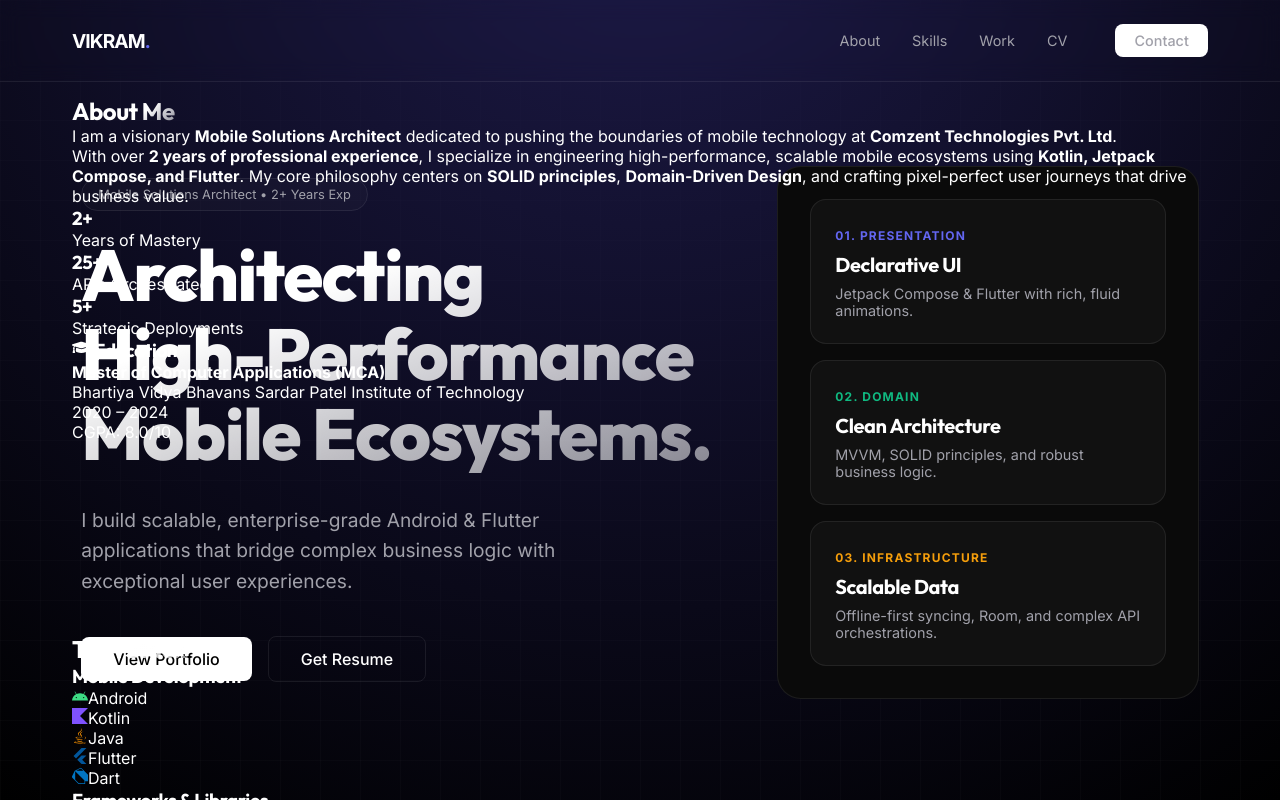
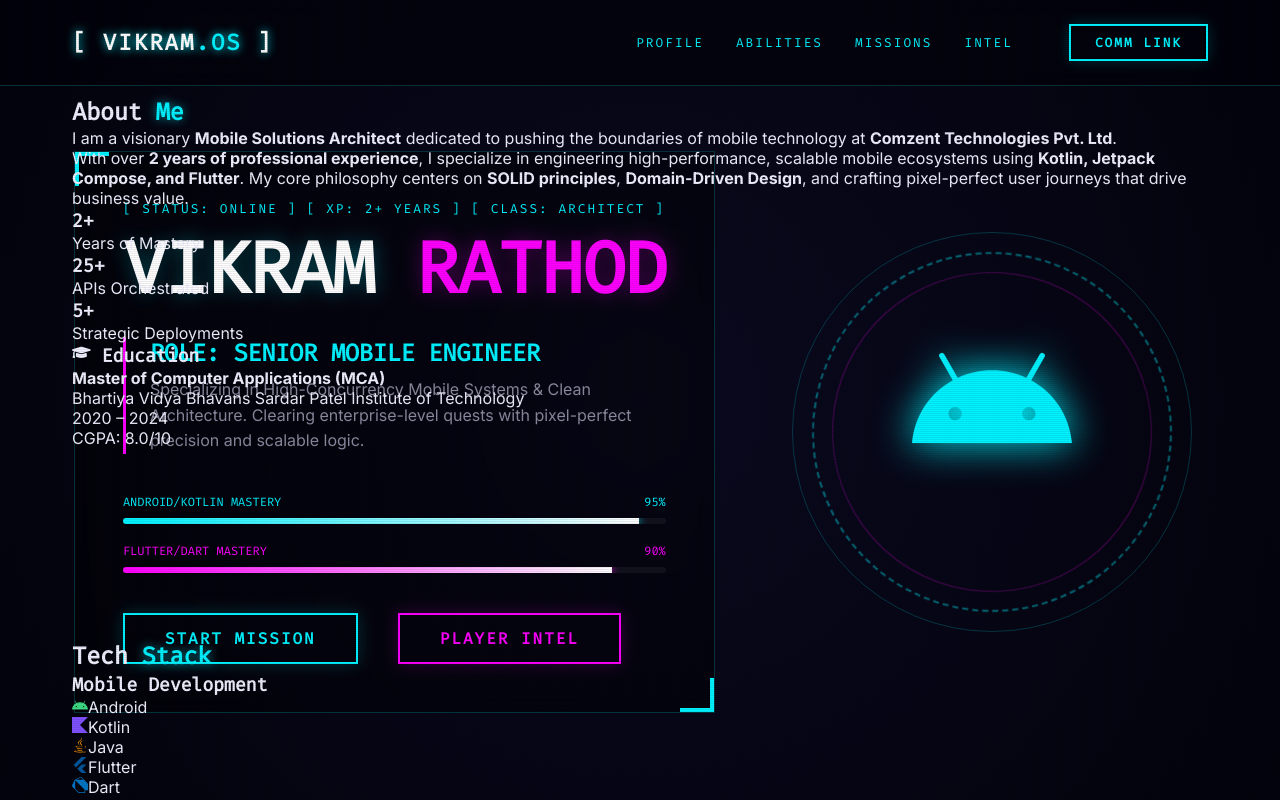
Before and after one commit to vikram-rathod/vikram_portfolio_react, a React (Vite) app: page / in a window 1280 px wide. Shown: the top 800 px of the page. Built offline with nearby package versions, Linux system fonts and the light colour scheme.

Commit message:
Convert portfolio to Cyberpunk Game-Style HUD aesthetic

```diff
--- a/src/App.jsx
+++ b/src/App.jsx
@@ -11,11 +11,6 @@
 function App() {
     return (
         <div className="app">
-            <div className="background-globes">
-                <div className="globe globe-1"></div>
-                <div className="globe globe-2"></div>
-                <div className="globe globe-3"></div>
-            </div>
             <Navbar />
             <Hero />
             <About />
--- a/src/components/Hero.jsx
+++ b/src/components/Hero.jsx
@@ -1,96 +1,150 @@
 import React from 'react';
-import { Typewriter } from 'react-simple-typewriter';
 import { FaGithub, FaLinkedinIn, FaEnvelope } from 'react-icons/fa';
 import { SiKotlin, SiFlutter, SiAndroid } from 'react-icons/si';
 import { motion } from 'framer-motion';
 
 const Hero = () => {
-    const handleMouseMove = (e) => {
-        const { currentTarget: target, clientX: x, clientY: y } = e;
-        const { left, top } = target.getBoundingClientRect();
-        target.style.setProperty("--mouse-x", `${x - left}px`);
-        target.style.setProperty("--mouse-y", `${y - top}px`);
-    };
-
-    const containerVariants = {
-        hidden: { opacity: 0 },
-        visible: {
-            opacity: 1,
-            transition: { staggerChildren: 0.2, delayChildren: 0.3 }
-        }
-    };
-
-    const itemVariants = {
-        hidden: { y: 20, opacity: 0 },
-        visible: { y: 0, opacity: 1, transition: { duration: 0.8, ease: "easeOut" } }
-    };
-
-    const layerVariants = {
-        hover: (i) => ({
-            scale: 1.05,
-            x: i * 15,
-            y: i * -15,
-            rotateZ: i * 2,
-            transition: { type: "spring", stiffness: 300, damping: 20 }
-        })
-    };
-
     return (
         <section className="hero mesh-gradient">
-            <div className="container hero-container">
+            <div className="container hero-container" style={{ position: 'relative' }}>
                 <motion.div
-                    className="hero-content"
-                    initial={{ opacity: 0, y: 20 }}
-                    animate={{ opacity: 1, y: 0 }}
+                    className="hero-content hud-panel"
+                    initial={{ opacity: 0, x: -50 }}
+                    animate={{ opacity: 1, x: 0 }}
                     transition={{ duration: 0.8 }}
                 >
-                    <span style={{
-                        color: 'var(--text-dim)',
-                        border: '1px solid var(--border)',
-                        padding: '0.5rem 1rem',
-                        borderRadius: '2rem',
-                        fontSize: '0.8rem',
-                        background: 'rgba(255,255,255,0.02)'
-                    }}>
-                        Mobile Solutions Architect • 2+ Years Exp
-                    </span>
-                    <h1 className="gradient-text" style={{ fontSize: '4.5rem', fontWeight: '800', lineHeight: '1.1', margin: '2rem 0' }}>
-                        Architecting <br /> High-Performance <br /> Mobile Ecosystems.
+                    <div style={{ marginBottom: '1rem', fontFamily: 'var(--font-heading)', color: 'var(--hud-cyan)', fontSize: '0.8rem', letterSpacing: '2px' }}>
+                        [ STATUS: ONLINE ] [ XP: 2+ YEARS ] [ CLASS: ARCHITECT ]
+                    </div>
+                    <h1 style={{ fontSize: '4.5rem', fontWeight: '900', lineHeight: '1', margin: '1rem 0', fontFamily: 'var(--font-heading)', color: '#fff', textShadow: '0 0 20px rgba(0,243,255,0.3)' }}>
+                        VIKRAM <span style={{ color: 'var(--hud-magenta)', textShadow: '0 0 20px rgba(255,0,255,0.3)' }}>RATHOD</span>
                     </h1>
-                    <p style={{ color: 'var(--text-dim)', fontSize: '1.2rem', maxWidth: '30rem', marginBottom: '2.5rem', lineHeight: '1.6' }}>
-                        I build scalable, enterprise-grade Android & Flutter applications that bridge complex business logic with exceptional user experiences.
-                    </p>
-                    <div className="hero-btns">
-                        <a href="#projects" className="btn-primary">View Portfolio</a>
-                        <a href="https://www.canva.com/design/DAG409WH0Gs/i0xLy23FwPL-pfRj_aYVIQ/view" target="_blank" className="btn-secondary">Get Resume</a>
+                    <div style={{ borderLeft: '3px solid var(--hud-magenta)', paddingLeft: '1.5rem', margin: '2rem 0' }}>
+                        <h2 style={{ fontSize: '1.5rem', color: 'var(--hud-cyan)', marginBottom: '0.5rem', fontFamily: 'var(--font-heading)' }}>ROLE: SENIOR MOBILE ENGINEER</h2>
+                        <p style={{ color: 'var(--text-dim)', fontSize: '1rem', lineHeight: '1.6' }}>
+                            Specializing in High-Concurrency Mobile Systems & Clean Architecture.
+                            Clearing enterprise-level quests with pixel-perfect precision and scalable logic.
+                        </p>
+                    </div>
+
+                    <div className="stats-container" style={{ margin: '2.5rem 0' }}>
+                        <div className="stat-row" style={{ marginBottom: '1.2rem' }}>
+                            <div style={{ display: 'flex', justifyContent: 'space-between', marginBottom: '0.5rem', fontSize: '0.75rem', fontFamily: 'var(--font-heading)', color: 'var(--hud-cyan)' }}>
+                                <span>ANDROID/KOTLIN MASTERY</span>
+                                <span>95%</span>
+                            </div>
+                            <div style={{ height: '6px', background: 'rgba(255,255,255,0.05)', borderRadius: '10px', overflow: 'hidden' }}>
+                                <motion.div
+                                    initial={{ width: 0 }}
+                                    animate={{ width: '95%' }}
+                                    transition={{ duration: 1.5, ease: "easeOut" }}
+                                    style={{ height: '100%', background: 'linear-gradient(90deg, var(--hud-cyan), #fff)', boxShadow: '0 0 10px var(--hud-cyan)' }}
+                                />
+                            </div>
+                        </div>
+                        <div className="stat-row">
+                            <div style={{ display: 'flex', justifyContent: 'space-between', marginBottom: '0.5rem', fontSize: '0.75rem', fontFamily: 'var(--font-heading)', color: 'var(--hud-magenta)' }}>
+                                <span>FLUTTER/DART MASTERY</span>
+                                <span>90%</span>
+                            </div>
+                            <div style={{ height: '6px', background: 'rgba(255,255,255,0.05)', borderRadius: '10px', overflow: 'hidden' }}>
+                                <motion.div
+                                    initial={{ width: 0 }}
+                                    animate={{ width: '90%' }}
+                                    transition={{ duration: 1.5, ease: "easeOut", delay: 0.2 }}
+                                    style={{ height: '100%', background: 'linear-gradient(90deg, var(--hud-magenta), #fff)', boxShadow: '0 0 10px var(--hud-magenta)' }}
+                                />
+                            </div>
+                        </div>
+                    </div>
+
+                    <div className="hero-btns" style={{ display: 'flex', gap: '1.5rem' }}>
+                        <a href="#projects" className="btn-primary">START MISSION</a>
+                        <a href="https://www.canva.com/design/DAG409WH0Gs/i0xLy23FwPL-pfRj_aYVIQ/view" target="_blank" className="btn-secondary">PLAYER INTEL</a>
                     </div>
                 </motion.div>
 
                 <motion.div
-                    className="hero-visual glass-morphism"
-                    initial={{ opacity: 0, scale: 0.95 }}
+                    className="hero-visual"
+                    initial={{ opacity: 0, scale: 0.8 }}
                     animate={{ opacity: 1, scale: 1 }}
-                    transition={{ duration: 1, delay: 0.2 }}
+                    transition={{ duration: 1 }}
+                    style={{ display: 'flex', justifyContent: 'center', alignItems: 'center' }}
                 >
-                    <div className="architecture-stack">
-                        <div className="layer-card">
-                            <span style={{ color: 'var(--primary)', fontSize: '0.75rem', fontWeight: '700', letterSpacing: '0.1em' }}>01. PRESENTATION</span>
-                            <h3 style={{ marginTop: '0.5rem', fontSize: '1.25rem' }}>Declarative UI</h3>
-                            <p style={{ fontSize: '0.9rem', color: 'var(--text-dim)', marginTop: '0.5rem' }}>Jetpack Compose & Flutter with rich, fluid animations.</p>
-                        </div>
-                        <div className="layer-card">
-                            <span style={{ color: '#10b981', fontSize: '0.75rem', fontWeight: '700', letterSpacing: '0.1em' }}>02. DOMAIN</span>
-                            <h3 style={{ marginTop: '0.5rem', fontSize: '1.25rem' }}>Clean Architecture</h3>
-                            <p style={{ fontSize: '0.9rem', color: 'var(--text-dim)', marginTop: '0.5rem' }}>MVVM, SOLID principles, and robust business logic.</p>
-                        </div>
-                        <div className="layer-card">
-                            <span style={{ color: '#f59e0b', fontSize: '0.75rem', fontWeight: '700', letterSpacing: '0.1em' }}>03. INFRASTRUCTURE</span>
-                            <h3 style={{ marginTop: '0.5rem', fontSize: '1.25rem' }}>Scalable Data</h3>
-                            <p style={{ fontSize: '0.9rem', color: 'var(--text-dim)', marginTop: '0.5rem' }}>Offline-first syncing, Room, and complex API orchestrations.</p>
-                        </div>
+                    <div style={{
+                        width: '400px',
+                        height: '400px',
+                        borderRadius: '50%',
+                        position: 'relative',
+                        display: 'flex',
+                        justifyContent: 'center',
+                        alignItems: 'center',
+                    }}>
+                        <div style={{
+                            position: 'absolute',
+                            width: '100%',
+                            height: '100%',
+                            border: '1px solid var(--hud-cyan)',
+                            borderRadius: '50%',
+                            opacity: 0.2,
+                        }} />
+                        <div style={{
+                            position: 'absolute',
+                            width: '90%',
+                            height: '90%',
+                            border: '2px dashed var(--hud-cyan)',
+                            borderRadius: '50%',
+                            opacity: 0.4,
+                            animation: 'rotate-hero 20s linear infinite'
+                        }} />
+                        <div style={{
+                            position: 'absolute',
+                            width: '80%',
+                            height: '80%',
+                            border: '1px solid var(--hud-magenta)',
+                            borderRadius: '50%',
+                            opacity: 0.3,
+                            animation: 'rotate-hero-reverse 15s linear infinite'
+                        }} />
+                        <motion.div
+                            animate={{ y: [0, -15, 0] }}
+                            transition={{ duration: 4, repeat: Infinity, ease: "easeInOut" }}
+                            style={{ fontSize: '10rem', color: 'var(--hud-cyan)', filter: 'drop-shadow(0 0 20px var(--hud-cyan))' }}
+                        >
+                            <SiAndroid />
+                        </motion.div>
                     </div>
                 </motion.div>
             </div>
+            <style>
+                {`
+                    @keyframes rotate-hero { from { transform: rotate(0deg); } to { transform: rotate(360deg); } }
+                    @keyframes rotate-hero-reverse { from { transform: rotate(360deg); } to { transform: rotate(0deg); } }
+                    .hud-panel {
+                        padding: 3rem;
+                        background: rgba(0, 0, 0, 0.4);
+                        border: 1px solid var(--hud-border);
+                        position: relative;
+                        backdrop-filter: blur(10px);
+                    }
+                    .hud-panel::before {
+                        content: '';
+                        position: absolute;
+                        top: 0; left: 0;
+                        width: 30px; height: 30px;
+                        border-top: 4px solid var(--hud-cyan);
+                        border-left: 4px solid var(--hud-cyan);
+                    }
+                    .hud-panel::after {
+                        content: '';
+                        position: absolute;
+                        bottom: 0; right: 0;
+                        width: 30px; height: 30px;
+                        border-bottom: 4px solid var(--hud-cyan);
+                        border-right: 4px solid var(--hud-cyan);
+                    }
+                `}
+            </style>
         </section>
     );
 };
--- a/src/components/Navbar.jsx
+++ b/src/components/Navbar.jsx
@@ -1,39 +1,25 @@
-import React, { useState, useEffect } from 'react';
-import { FaBars, FaTimes } from 'react-icons/fa';
+import React from 'react';
 
 const Navbar = () => {
-    const [isOpen, setIsOpen] = useState(false);
-    const [scrolled, setScrolled] = useState(false);
-
-    useEffect(() => {
-        const handleScroll = () => {
-            if (window.scrollY > 50) {
-                setScrolled(true);
-            } else {
-                setScrolled(false);
-            }
-        };
-
-        window.addEventListener('scroll', handleScroll);
-        return () => window.removeEventListener('scroll', handleScroll);
-    }, []);
-
-    const toggleMenu = () => {
-        setIsOpen(!isOpen);
-    };
-
     return (
-        <nav className="navbar">
+        <nav className="navbar" style={{ borderBottom: '1px solid var(--hud-border)', background: 'rgba(3,3,11,0.8)' }}>
             <div className="container nav-container">
-                <div className="logo" style={{ fontWeight: '800', fontSize: '1.2rem', letterSpacing: '-0.05em' }}>
-                    VIKRAM<span style={{ color: 'var(--primary)' }}>.</span>
+                <div className="logo" style={{
+                    fontFamily: 'var(--font-heading)',
+                    fontWeight: '900',
+                    fontSize: '1.4rem',
+                    letterSpacing: '2px',
+                    color: '#fff',
+                    textShadow: '0 0 10px var(--hud-cyan)'
+                }}>
+                    [ VIKRAM<span style={{ color: 'var(--hud-cyan)' }}>.OS</span> ]
                 </div>
                 <div className="nav-links">
-                    <a href="#about">About</a>
-                    <a href="#skills">Skills</a>
-                    <a href="#projects">Work</a>
-                    <a href="https://www.canva.com/design/DAG409WH0Gs/i0xLy23FwPL-pfRj_aYVIQ/view" target="_blank">CV</a>
-                    <a href="#contact" className="btn-primary" style={{ padding: '0.5rem 1.2rem', marginLeft: '1rem' }}>Contact</a>
+                    <a href="#about" style={{ fontSize: '0.8rem' }}>PROFILE</a>
+                    <a href="#skills" style={{ fontSize: '0.8rem' }}>ABILITIES</a>
+                    <a href="#projects" style={{ fontSize: '0.8rem' }}>MISSIONS</a>
+                    <a href="https://www.canva.com/design/DAG409WH0Gs/i0xLy23FwPL-pfRj_aYVIQ/view" target="_blank" style={{ fontSize: '0.8rem' }}>INTEL</a>
+                    <a href="#contact" className="btn-primary" style={{ padding: '0.5rem 1.5rem', marginLeft: '1.5rem', fontSize: '0.8rem' }}>COMM LINK</a>
                 </div>
             </div>
         </nav>
--- a/src/index.css
+++ b/src/index.css
@@ -1,12 +1,14 @@
 :root {
-    --bg: #000000;
-    --card-bg: #0a0a0a;
-    --text: #ffffff;
-    --text-dim: #a1a1aa;
-    --primary: #6366f1;
-    --border: rgba(255, 255, 255, 0.08);
-    --font-heading: 'Outfit', sans-serif;
+    --bg: #03030b;
+    --hud-cyan: #00f3ff;
+    --hud-magenta: #ff00ff;
+    --hud-border: rgba(0, 243, 255, 0.2);
+    --text-main: #f0f0ff;
+    --text-dim: #8a8a9e;
+    --primary: #00f3ff;
+    --font-heading: 'Fira Code', monospace;
     --font-body: 'Inter', sans-serif;
+    --border: rgba(0, 243, 255, 0.1);
 }
 
 * {
@@ -17,10 +19,25 @@
 
 body {
     background: var(--bg);
-    color: var(--text);
+    color: var(--text-main);
     font-family: var(--font-body);
     -webkit-font-smoothing: antialiased;
     overflow-x: hidden;
+    position: relative;
+}
+
+body::after {
+    content: "";
+    position: fixed;
+    top: 0;
+    left: 0;
+    width: 100vw;
+    height: 100vh;
+    background: linear-gradient(rgba(18, 16, 16, 0) 50%, rgba(0, 0, 0, 0.25) 50%), linear-gradient(90deg, rgba(255, 0, 0, 0.06), rgba(0, 255, 0, 0.02), rgba(0, 0, 255, 0.06));
+    z-index: 999;
+    background-size: 100% 2px, 3px 100%;
+    pointer-events: none;
+    opacity: 0.3;
 }
 
 .container {
@@ -41,10 +58,38 @@
 }
 
 .gradient-text {
-    background: linear-gradient(to bottom right, #ffffff 30%, rgba(255, 255, 255, 0.5));
-    -webkit-background-clip: text;
-    background-clip: text;
-    -webkit-text-fill-color: transparent;
+    color: var(--hud-cyan);
+    text-shadow: 0 0 10px rgba(0, 243, 255, 0.5), 0 0 20px rgba(0, 243, 255, 0.2);
+}
+
+.hud-panel {
+    border: 1px solid var(--hud-border);
+    background: rgba(0, 243, 255, 0.05);
+    position: relative;
+    padding: 2rem;
+    backdrop-filter: blur(10px);
+}
+
+.hud-panel::before {
+    content: "";
+    position: absolute;
+    top: -2px;
+    left: -2px;
+    width: 25px;
+    height: 25px;
+    border-top: 3px solid var(--hud-cyan);
+    border-left: 3px solid var(--hud-cyan);
+}
+
+.hud-panel::after {
+    content: "";
+    position: absolute;
+    bottom: -2px;
+    right: -2px;
+    width: 25px;
+    height: 25px;
+    border-bottom: 3px solid var(--hud-cyan);
+    border-right: 3px solid var(--hud-cyan);
 }
 
 /* Background Grid */
@@ -56,10 +101,10 @@
     height: 100%;
     z-index: -1;
     background-image:
-        radial-gradient(circle at 50% -20%, #1e1b4b, transparent),
-        linear-gradient(rgba(255, 255, 255, 0.02) 1px, transparent 1px),
-        linear-gradient(90deg, rgba(255, 255, 255, 0.02) 1px, transparent 1px);
-    background-size: 100% 100%, 40px 40px, 40px 40px;
+        radial-gradient(circle at 50% 50%, #0a0a20, #03030b),
+        linear-gradient(rgba(0, 243, 255, 0.05) 1px, transparent 1px),
+        linear-gradient(90deg, rgba(0, 243, 255, 0.05) 1px, transparent 1px);
+    background-size: 100% 100%, 50px 50px, 50px 50px;
 }
 
 /* Navbar */
@@ -86,14 +131,17 @@
 }
 
 .nav-links a {
-    color: var(--text-dim);
+    color: var(--hud-cyan);
     text-decoration: none;
     font-size: 0.9rem;
-    transition: color 0.2s;
+    font-family: var(--font-heading);
+    letter-spacing: 2px;
+    text-transform: uppercase;
+    transition: all 0.2s;
 }
 
 .nav-links a:hover {
-    color: var(--text);
+    text-shadow: 0 0 8px var(--hud-cyan);
 }
 
 /* Hero */
@@ -155,23 +203,47 @@
 
 /* Buttons */
 .btn-primary {
-    background: #fff;
+    background: transparent;
+    color: var(--hud-cyan);
+    padding: 0.8rem 2.5rem;
+    border: 2px solid var(--hud-cyan);
+    font-weight: 700;
+    text-decoration: none;
+    text-transform: uppercase;
+    letter-spacing: 2px;
+    font-family: var(--font-heading);
+    position: relative;
+    overflow: hidden;
+    transition: all 0.3s;
+    box-shadow: 0 0 15px rgba(0, 243, 255, 0.2);
+}
+
+.btn-primary:hover {
+    background: var(--hud-cyan);
     color: #000;
-    padding: 0.75rem 2rem;
-    border-radius: 0.5rem;
-    font-weight: 500;
-    text-decoration: none;
-    display: inline-block;
+    box-shadow: 0 0 30px var(--hud-cyan);
+    transform: scale(1.05);
 }
 
 .btn-secondary {
-    color: #fff;
-    padding: 0.75rem 2rem;
-    border-radius: 0.5rem;
-    font-weight: 500;
+    background: transparent;
+    color: var(--hud-magenta);
+    padding: 0.8rem 2.5rem;
+    border: 2px solid var(--hud-magenta);
+    font-weight: 700;
     text-decoration: none;
-    border: 1px solid var(--border);
+    text-transform: uppercase;
+    letter-spacing: 2px;
+    font-family: var(--font-heading);
     margin-left: 1rem;
+    transition: all 0.3s;
+    box-shadow: 0 0 15px rgba(255, 0, 255, 0.2);
+}
+
+.btn-secondary:hover {
+    background: var(--hud-magenta);
+    color: #000;
+    box-shadow: 0 0 30px var(--hud-magenta);
 }
 
 /* Mobile Responsive */
```
